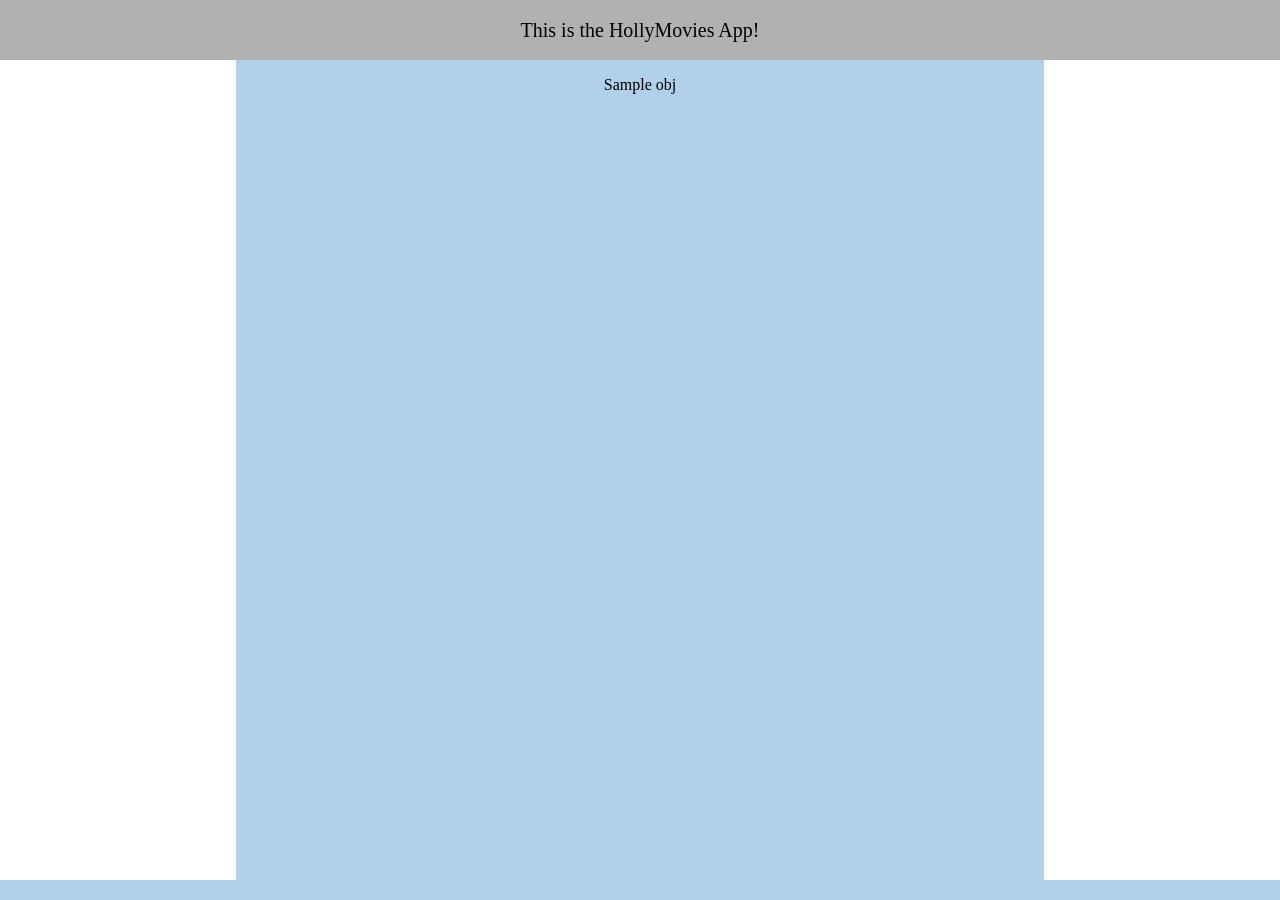
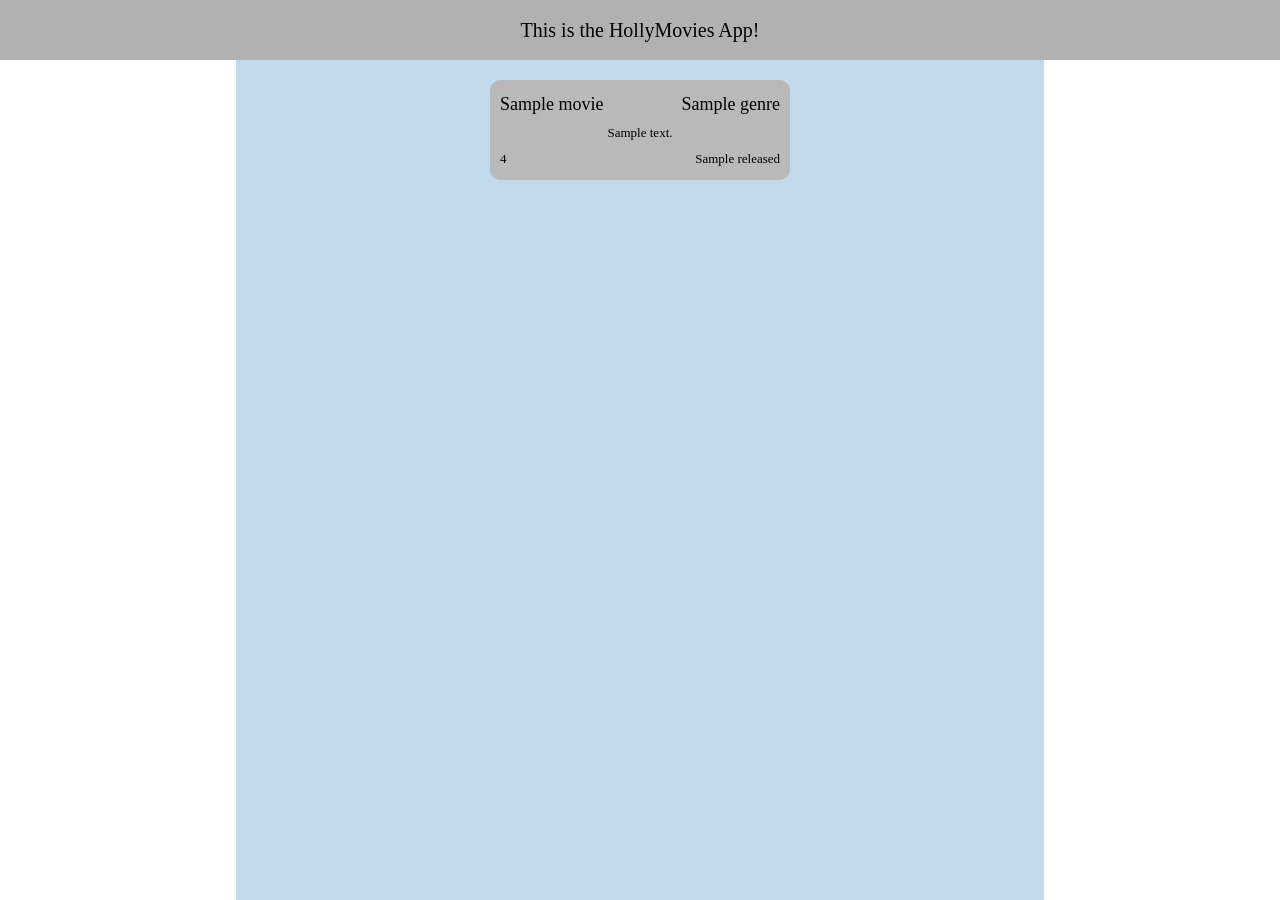
Before and after one commit to CretaFlorin/Django-Movies-App-71, a Django app: template viewer/templates/main_page.html in a window 1280 px wide. Run offline with Django 3.2, Linux system fonts and the light colour scheme; the template is opened without the code that fills it: most values are stand-ins (such as "Sample title", 1, 10 or a date in 2020).

Commit message:
Interface Card for Movie in movie list

```diff
--- a/hollymovies/settings.py
+++ b/hollymovies/settings.py
@@ -123,3 +123,5 @@
 STATICFILES_DIRS = [
     BASE_DIR + '/static',
 ]
+
+STATIC_ROOT = BASE_DIR + 'staticfiles'
--- a/static/base.css
+++ b/static/base.css
@@ -31,11 +31,11 @@
     height: auto;
     min-width: 60vw;
     min-height: 100vh;
-    padding: 60px 20px 20px 20px;
+    padding: 80px 20px 20px 20px;
     /**/
     display: flex;
     flex-direction: column;
     align-items: center;
     /**/
-    background-color: rgb(178, 208, 234);
+    background-color: rgb(195, 218, 237);
 }
--- /dev/null
+++ b/static/main_page.css
@@ -0,0 +1,46 @@
+.movie-container {
+    display: flex;
+    flex-direction: column;
+    gap: 10px;
+    justify-content: space-between;
+}
+
+.movie-card {
+    width: 280px;
+    height: 80px;
+    padding: 10px;
+
+    border-radius: 10px;
+    background-color: rgb(185, 185, 185);
+
+    display: flex;
+    flex-direction: column;
+    align-items: center;
+    justify-content: center;
+    gap:10px;
+}
+
+.movie__title {
+    width: 100%;
+
+    display: flex;
+    justify-content: space-between;
+
+    font-size: large;
+}
+
+.movie__description {
+    width: auto;
+    padding: 0 10px;
+
+    font-size: small;
+}
+
+.movie__rating {
+    width: 100%;
+
+    display: flex;
+    justify-content: space-between;
+
+    font-size: small;
+}
--- a/viewer/templates/base.html
+++ b/viewer/templates/base.html
@@ -5,6 +5,7 @@
   <head>
     <title>Movies App</title>
     <link rel="stylesheet" href="{% static '../static/base.css' %}" />
+    <link rel="stylesheet" href="{% static '../static/main_page.css' %}" />
   </head>
   <body>
     <div id="app">
--- a/viewer/templates/main_page.html
+++ b/viewer/templates/main_page.html
@@ -1,3 +1,23 @@
-{% extends 'base.html' %} {% block content %} {% for obj in object_list %}
-<p>{{obj}}</p>
-{% endfor %} {% endblock %}
+{% extends 'base.html' %} {% block content %}
+
+<div class="movie-container">
+  {% for movie in object_list %}
+
+  <div class="movie-card">
+    <div class="movie__title">
+      <span>{{movie.title}}</span>
+      <span>{{movie.genre.name}}</span>
+    </div>
+    <div class="movie__description">
+      <span>{{movie.description}} </span>
+    </div>
+    <div class="movie__rating">
+        <span>{{movie.rating}} </span>
+        <span>{{movie.released}} </span>
+    </div>
+  </div>
+
+  {% endfor %}
+</div>
+
+{% endblock %}
```
Also changed, not shown: db.sqlite3.
